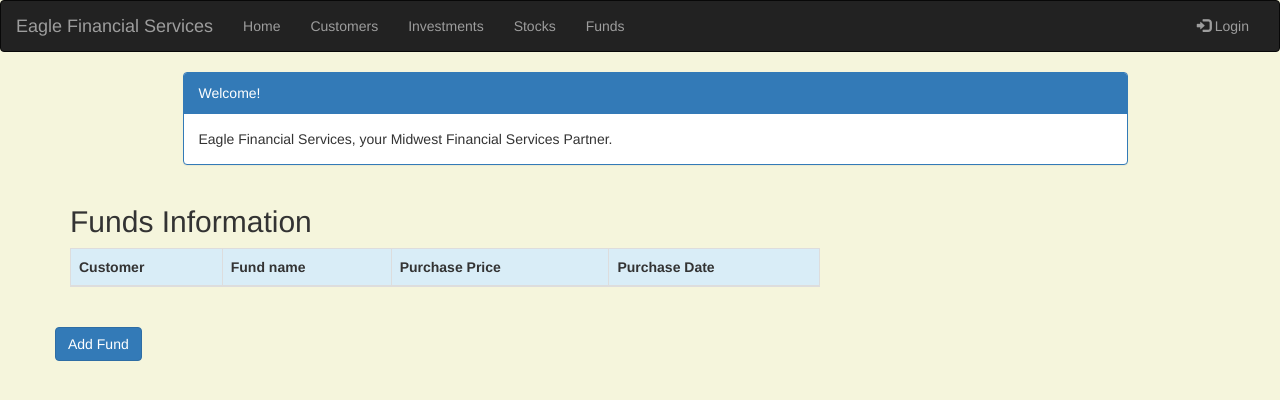
After one commit to aishwaryamsd/efsapp, a Django app: template portfolio/templates/portfolio/fund_list.html in a window 1280 px wide. The commit adds this page. Shown: the top 400 px of the page. Run offline with Django 3.2, Linux system fonts and the light colour scheme; the template is opened without the code that fills it, so the values that code supplies are empty; some libraries are stand-ins or nearby versions.

Commit message:
Added funds.

```diff
--- a/portfolio/templates/portfolio/base.html
+++ b/portfolio/templates/portfolio/base.html
@@ -72,6 +72,7 @@
                 <li><a href="{% url 'portfolio:customer_list' %}">Customers</a></li>
                 <li><a href="{% url 'portfolio:investment_list' %}">Investments</a></li>
                 <li><a href="{% url 'portfolio:stock_list' %}">Stocks</a></li>
+                <li><a href="{% url 'portfolio:fund_list' %}">Funds</a></li>
             </ul>
             <ul class="nav navbar-nav navbar-right">
                 {% if user.is_authenticated %}
@@ -138,6 +139,18 @@
                             </div>
                         </div>
                         <div class="col-md-3">
+                            <div class="thumbnail">
+                                <img src="{% static "images/fund.jpg" %}" alt="fund"/>
+                                <div class="caption">
+                                    <h2>Funds</h2>
+                                    <p>Our team also provides funds.</p>
+                                    <p><a class="btn btn-default" href="{% url 'portfolio:fund_list' %}"
+                                          role="button">View
+                                        details &raquo;</a></p>
+                                </div>
+                            </div>
+                        </div>
+                        <div class="col-md-3">
                     </div>
                 </div>
             {% endblock %}
--- /dev/null
+++ b/portfolio/templates/portfolio/fund_list.html
@@ -0,0 +1,69 @@
+{% extends 'portfolio/base.html' %}
+
+{% block content %}
+    <!DOCTYPE html>
+    <html>
+    <head>
+        <meta charset="UTF-8">
+        <title>Eagle Financial</title>
+        <link rel="stylesheet" href="https://maxcdn.bootstrapcdn.com/bootstrap/3.3.4/css/bootstrap.min.css">
+
+    </head>
+    <body>
+    <style>
+        body {
+            background-color: beige;
+        }
+    </style>
+    <div class="container">
+        <div class="row">
+            <div class="col-md-10 col-md-offset-1">
+                <div class="panel panel-primary">
+                    <div class="panel-heading">Welcome!</div>
+                    <div class="panel-body">
+                        Eagle Financial Services, your Midwest Financial Services Partner.
+                    </div>
+                </div>
+            </div>
+        </div>
+    </div>
+    <div class="row">
+        <h2 style="padding-left: 15Px">Funds Information</h2>
+    </div>
+    <div>
+        <table class="table table-striped table-bordered table-hover">
+            <thead>
+            <tr class="bg-info">
+                <th>Customer</th>
+                <th>Fund name</th>
+                <th>Purchase Price</th>
+                <th>Purchase Date</th>
+            </tr>
+            </thead>
+            <tbody>
+            {% for fund in funds %}
+                <tr>
+
+                    <td>{{ fund.customer }}</td>
+                    <td>{{ fund.fund_name }}</td>
+                    <td>{{ fund.purchase_price }}</td>
+                    <td>{{ fund.purchase_date }}</td>
+
+                    <td><a href="{% url 'portfolio:fund_edit' pk=fund.pk %}"
+                           class="btn btn-warning">Edit</a></td>
+                    <td><a href="{% url 'portfolio:fund_delete' pk=fund.pk %}"
+                           onclick="return confirm('Are you sure you want to delete?')"
+                           class="btn btn-danger">Delete</a>
+                    </td>
+                </tr>
+            {% endfor %}
+            </tbody>
+        </table>
+     <div class="row">
+            <a href="{% url 'portfolio:fund_new' %}" class="row"><span
+                    class="btn btn-primary">Add Fund</span></a>
+        </div>
+    </div>
+    </body>
+    </html>
+{% endblock %}
--- a/portfolio/urls.py
+++ b/portfolio/urls.py
@@ -16,6 +16,10 @@ urlpatterns = [
     url(r'^investment/(?P<pk>\d+)/delete/$', views.investment_delete, name='investment_delete'),
     url(r'^investment/(?P<pk>\d+)/edit/$', views.investment_edit, name='investment_edit'),
     url(r'^investment/create/$', views.investment_new, name='investment_new'),
+    url(r'^fund/$', views.fund_list, name='fund_list'),
+    url(r'^fund/(?P<pk>\d+)/delete/$', views.fund_delete, name='fund_delete'),
+    url(r'^fund/(?P<pk>\d+)/edit/$', views.fund_edit, name='fund_edit'),
+    url(r'^fund/create/$', views.fund_new, name='fund_new'),
     url(r'^accounts/profile/$', views.home, name='home'),
 
 ]
```
Also changed, not shown: portfolio/admin.py (+7 -2 lines), portfolio/forms.py (+8 -1 lines), portfolio/models.py (+13 -0 lines), portfolio/templates/portfolio/fund_delete.html (added, +12 -0 lines), portfolio/templates/portfolio/fund_edit.html (added, +9 -0 lines), portfolio/templates/portfolio/fund_new.html (added, +9 -0 lines), portfolio/templates/portfolio/home.html (+12 -0 lines), portfolio/templates/portfolio/portfolio.html (+26 -0 lines), portfolio/views.py (+48 -2 lines), db.sqlite3, portfolio/migrations/0002_fund.py (added), portfolio/static/images/fund.jpg (added), 3 other files.
